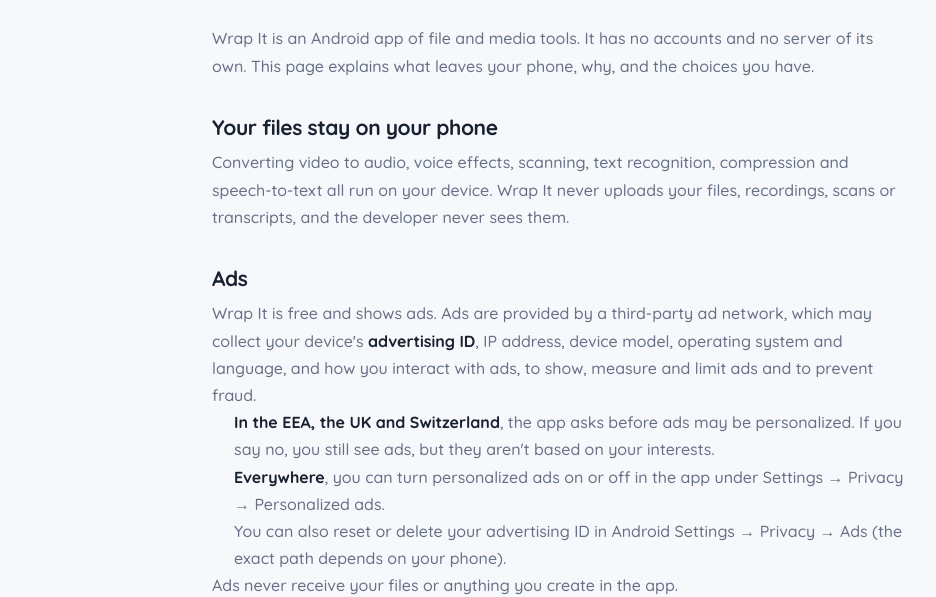
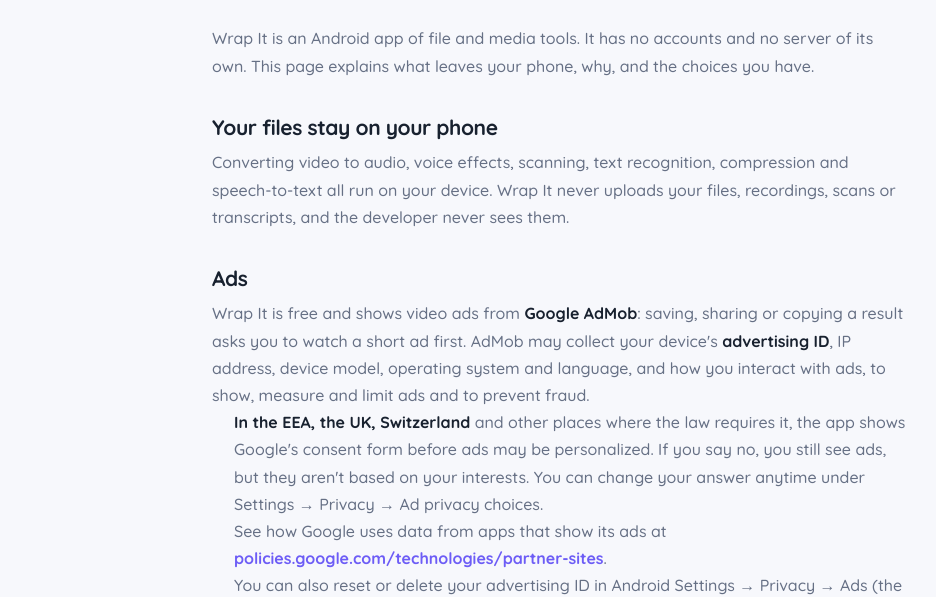
Before and after one commit to elfiky1995/wrap-it-landing, a plain HTML site: page privacy.html in a window 1280 px wide. Shown: the part 203-800 px from the top of the page, without its empty margins (80-1016 px from the left). Drawn offline with Linux system fonts and the light colour scheme.

Commit message:
Add app-ads.txt and describe AdMob rewarded ads in the privacy policy

```diff
--- a/privacy.html
+++ b/privacy.html
@@ -125,20 +125,24 @@
 
         <h2>Ads</h2>
         <p>
-          Wrap It is free and shows ads. Ads are provided by a third-party ad network, which may
+          Wrap It is free and shows video ads from <strong>Google AdMob</strong>: saving, sharing
+          or copying a result asks you to watch a short ad first. AdMob may
           collect your device's <strong>advertising ID</strong>, IP address, device model,
           operating system and language, and how you interact with ads, to show, measure and
           limit ads and to prevent fraud.
         </p>
         <ul>
           <li>
-            <strong>In the EEA, the UK and Switzerland</strong>, the app asks before ads may be
-            personalized. If you say no, you still see ads, but they aren't based on your
-            interests.
+            <strong>In the EEA, the UK, Switzerland</strong> and other places where the law
+            requires it, the app shows Google's consent form before ads may be personalized. If
+            you say no, you still see ads, but they aren't based on your interests. You can change
+            your answer anytime under Settings → Privacy → Ad privacy choices.
           </li>
           <li>
-            <strong>Everywhere</strong>, you can turn personalized ads on or off in the app under
-            Settings → Privacy → Personalized ads.
+            See how Google uses data from apps that show its ads at
+            <a href="https://policies.google.com/technologies/partner-sites"
+              >policies.google.com/technologies/partner-sites</a
+            >.
           </li>
           <li>
             You can also reset or delete your advertising ID in Android Settings → Privacy → Ads
@@ -221,18 +225,23 @@
 
         <h2>الإعلانات</h2>
         <p>
-          Wrap It مجاني ويعرض إعلانات. تقدّم الإعلانات شبكة إعلانية خارجية قد تجمع
+          Wrap It مجاني ويعرض إعلانات فيديو من <strong>Google AdMob</strong>: حفظ النتيجة أو مشاركتها
+          أو نسخها يطلب منك مشاهدة إعلان قصير أولًا. وقد تجمع AdMob
           <strong>المعرّف الإعلاني</strong> لجهازك، وعنوان IP، وطراز الجهاز، ونظام التشغيل واللغة،
           وتفاعلك مع الإعلانات، وذلك لعرض الإعلانات وقياسها وتحديد عدد مرات ظهورها ومنع الاحتيال.
         </p>
         <ul>
           <li>
-            <strong>في المنطقة الاقتصادية الأوروبية والمملكة المتحدة وسويسرا</strong> يسألك التطبيق
-            قبل تخصيص الإعلانات. إن رفضت ستظهر لك الإعلانات أيضًا، لكنها لن تعتمد على اهتماماتك.
+            <strong>في المنطقة الاقتصادية الأوروبية والمملكة المتحدة وسويسرا</strong> وأي مكان آخر
+            يفرض القانون فيه ذلك، يعرض التطبيق نموذج الموافقة من Google قبل تخصيص الإعلانات. إن رفضت
+            ستظهر لك الإعلانات أيضًا، لكنها لن تعتمد على اهتماماتك. ويمكنك تغيير اختيارك في أي وقت
+            من الإعدادات ← الخصوصية ← خيارات خصوصية الإعلانات.
           </li>
           <li>
-            <strong>في كل مكان</strong> يمكنك تشغيل الإعلانات المخصّصة أو إيقافها من التطبيق:
-            الإعدادات ← الخصوصية ← الإعلانات المخصّصة.
+            لمعرفة كيف تستخدم Google البيانات من التطبيقات التي تعرض إعلاناتها، راجع
+            <a href="https://policies.google.com/technologies/partner-sites" dir="ltr"
+              >policies.google.com/technologies/partner-sites</a
+            >.
           </li>
           <li>
             ويمكنك أيضًا إعادة ضبط المعرّف الإعلاني أو حذفه من إعدادات أندرويد ← الخصوصية ←
```
Also changed, not shown: app-ads.txt (added).
